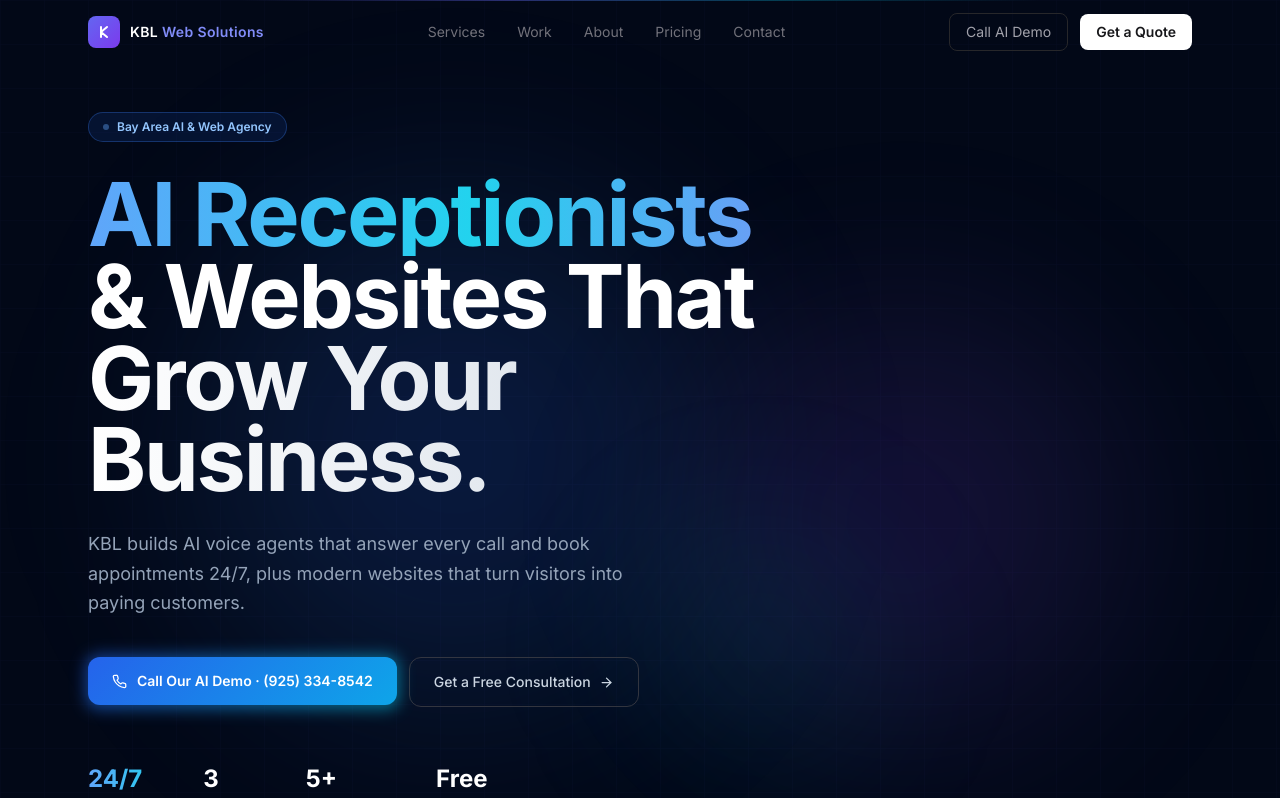
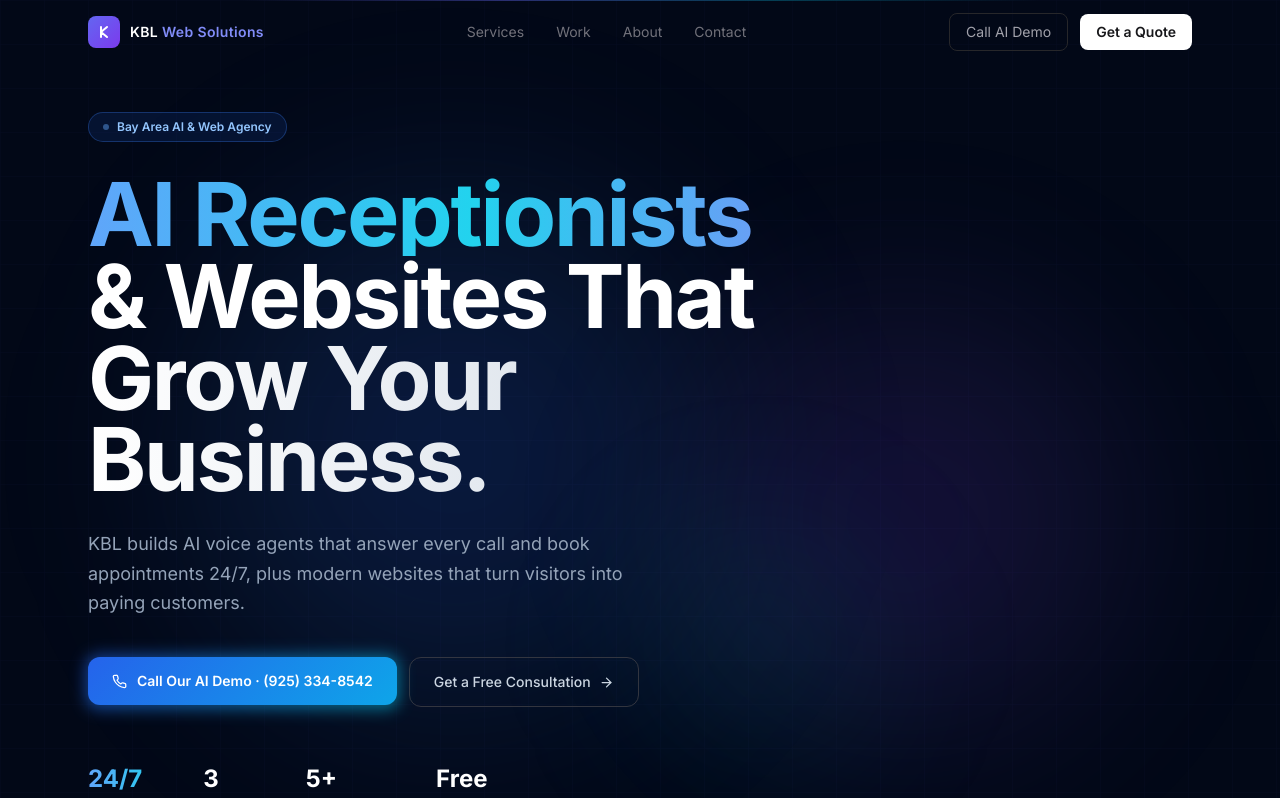
Before and after one commit to Mirwes-Hakimi/portfolio, a React (Create React App) app: page / in a window 1280 px wide. Shown: the top 798 px of the page. Built offline with nearby package versions, Linux system fonts and the light colour scheme.

Commit message:
update the price packaging

```diff
--- a/src/App.js
+++ b/src/App.js
@@ -4,7 +4,6 @@ import Hero from './components/Hero';
 import Services from './components/Services';
 import Projects from './components/Projects';
 import About from './components/About';
-import Pricing from './components/Pricing';
 import Contact from './components/Contact';
 import Footer from './components/Footer';
 
@@ -22,7 +21,6 @@ function App() {
                 <Services />
                 <Projects />
                 <About />
-                <Pricing />
                 <Contact />
               </main>
               <Footer />
--- a/src/components/Footer.jsx
+++ b/src/components/Footer.jsx
@@ -6,7 +6,6 @@ const footerLinks = [
   { label: 'Services', to: 'services' },
   { label: 'Work', to: 'projects' },
   { label: 'About', to: 'about' },
-  { label: 'Pricing', to: 'pricing' },
   { label: 'Contact', to: 'contact' },
 ];
 
--- a/src/components/Navbar.jsx
+++ b/src/components/Navbar.jsx
@@ -6,7 +6,6 @@ const navLinks = [
   { label: 'Services', to: 'services' },
   { label: 'Work', to: 'projects' },
   { label: 'About', to: 'about' },
-  { label: 'Pricing', to: 'pricing' },
   { label: 'Contact', to: 'contact' },
 ];
 
```
